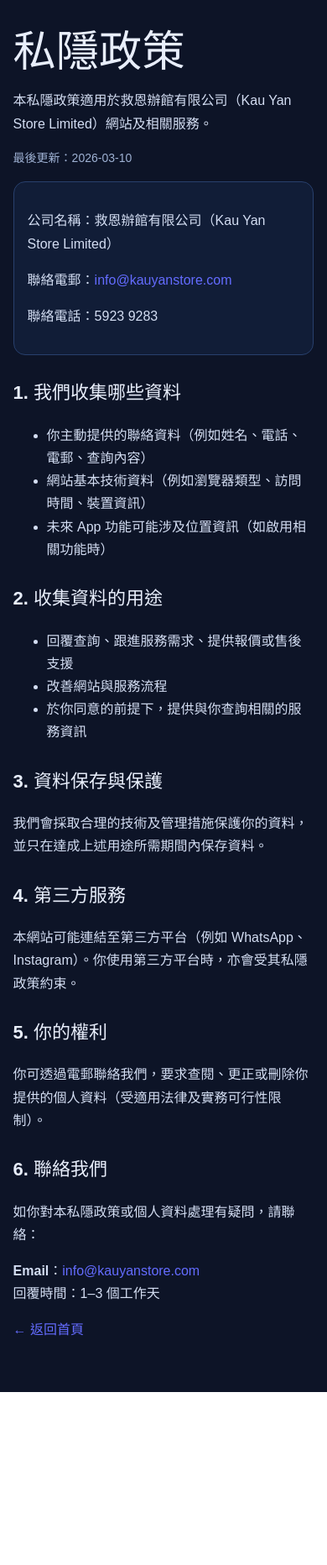
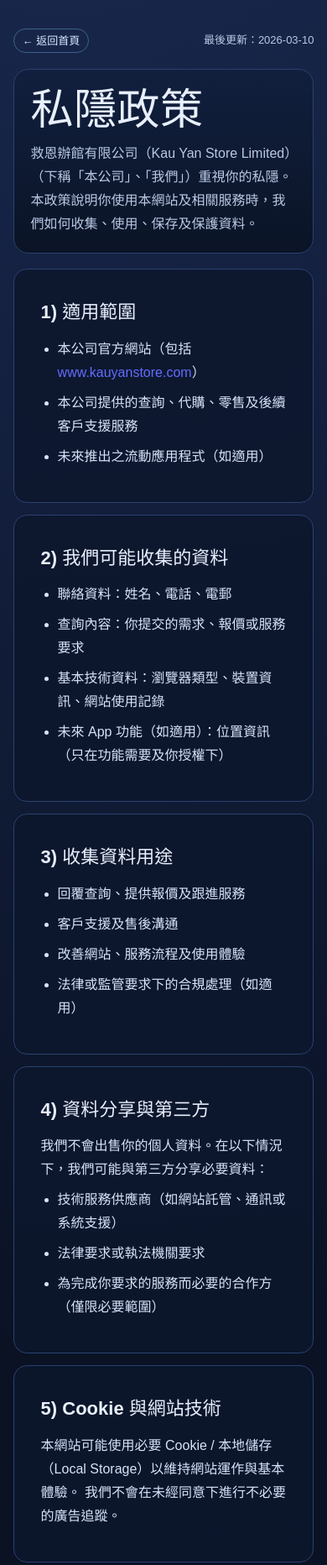
Before and after one commit to kauyanhk/kauyan-website, a website built with Vite: page privacy.html in a window 390 px wide. Shown: the top 1864 px of the page at 84% size. Before the commit the page ends 1658 px from the top, so only its background shows below. Built offline with nearby package versions, Linux system fonts and the light colour scheme.

Commit message:
Revamp privacy policy page with full structured policy and UI

```diff
--- a/privacy.html
+++ b/privacy.html
@@ -4,71 +4,240 @@
   <meta charset="UTF-8" />
   <meta name="viewport" content="width=device-width, initial-scale=1.0" />
   <title>私隱政策｜救恩辦館有限公司 Kau Yan Store Limited</title>
-  <meta name="description" content="救恩辦館有限公司私隱政策，說明資料收集、使用及聯絡方式。" />
+  <meta name="description" content="救恩辦館有限公司（Kau Yan Store Limited）私隱政策：資料收集、使用、保存、保護及聯絡方式。" />
   <style>
+    :root {
+      --bg: #0a1224;
+      --bg2: #0f1a33;
+      --card: #111f3d;
+      --line: #2a416f;
+      --text: #e8effc;
+      --muted: #b9c8e4;
+      --accent: #7fd8ff;
+      --accent2: #a79bff;
+      --max: 980px;
+    }
+
+    * { box-sizing: border-box; }
+
     body {
       margin: 0;
       font-family: "Noto Sans TC", "PingFang TC", "Microsoft JhengHei", Arial, sans-serif;
-      background: #0d1427;
-      color: #e8eefb;
-      line-height: 1.7;
+      color: var(--text);
+      background: radial-gradient(circle at 15% -10%, #1a2a52 0%, var(--bg) 50%, #080f1f 100%);
+      line-height: 1.75;
     }
-    .wrap { width: min(92%, 860px); margin: 0 auto; padding: 34px 0 44px; }
-    h1 { margin: 0 0 12px; font-size: clamp(28px, 4vw, 42px); }
-    h2 { margin-top: 26px; font-size: 22px; }
-    p, li { color: #d4def3; }
-    a { color: #8edbff; }
-    .box {
-      margin-top: 16px;
-      border: 1px solid #28406d;
+
+    .wrap {
+      width: min(92%, var(--max));
+      margin: 0 auto;
+      padding: 34px 0 42px;
+    }
+
+    .top {
+      margin-bottom: 20px;
+      display: flex;
+      flex-wrap: wrap;
+      gap: 10px;
+      align-items: center;
+      justify-content: space-between;
+    }
+
+    .crumb a {
+      color: #d7e8ff;
+      text-decoration: none;
+      border: 1px solid rgba(127, 216, 255, .35);
+      border-radius: 999px;
+      padding: 6px 10px;
+      font-size: 13px;
+    }
+
+    .last-updated {
+      color: var(--muted);
+      font-size: 13px;
+    }
+
+    .hero {
+      border: 1px solid var(--line);
+      border-radius: 18px;
+      padding: clamp(20px, 3vw, 30px);
+      background: linear-gradient(180deg, rgba(17, 31, 61, .95), rgba(10, 19, 37, .95));
+      margin-bottom: 18px;
+    }
+
+    h1 {
+      margin: 0 0 10px;
+      font-size: clamp(30px, 4vw, 44px);
+      line-height: 1.2;
+      letter-spacing: .2px;
+    }
+
+    .subtitle {
+      color: var(--muted);
+      margin: 0;
+      max-width: 820px;
+    }
+
+    .card {
+      border: 1px solid var(--line);
+      border-radius: 16px;
+      background: rgba(12, 23, 45, .86);
+      padding: clamp(18px, 2.8vw, 26px);
+      margin-bottom: 14px;
+    }
+
+    h2 {
+      margin: 0 0 10px;
+      font-size: clamp(22px, 3vw, 30px);
+    }
+
+    p, li {
+      color: #d7e3f9;
+      margin: 0 0 8px;
+    }
+
+    ul {
+      margin: 0;
+      padding-left: 20px;
+    }
+
+    .contact-box {
+      border: 1px solid rgba(127, 216, 255, .45);
       border-radius: 14px;
-      padding: 16px;
-      background: #111d37;
+      background: rgba(15, 30, 58, .8);
+      padding: 14px;
+      margin-top: 10px;
     }
-    .muted { color: #9eb1d3; font-size: 14px; }
+
+    .contact-box strong {
+      color: #dff7ff;
+    }
+
+    a { color: var(--accent); }
+
+    footer {
+      border-top: 1px solid rgba(101, 128, 178, .35);
+      margin-top: 14px;
+      padding-top: 16px;
+      color: #a6b9dc;
+      font-size: 14px;
+      text-align: center;
+    }
   </style>
 </head>
 <body>
   <main class="wrap">
-    <h1>私隱政策</h1>
-    <p>本私隱政策適用於救恩辦館有限公司（Kau Yan Store Limited）網站及相關服務。</p>
-    <p class="muted">最後更新：2026-03-10</p>
-
-    <div class="box">
-      <p><strong>公司名稱：</strong>救恩辦館有限公司（Kau Yan Store Limited）</p>
-      <p><strong>聯絡電郵：</strong><a href="mailto:info@kauyanstore.com">info@kauyanstore.com</a></p>
-      <p><strong>聯絡電話：</strong>5923 9283</p>
+    <div class="top">
+      <div class="crumb"><a href="index.html">← 返回首頁</a></div>
+      <div class="last-updated">最後更新：2026-03-10</div>
     </div>
 
-    <h2>1. 我們收集哪些資料</h2>
-    <ul>
-      <li>你主動提供的聯絡資料（例如姓名、電話、電郵、查詢內容）</li>
-      <li>網站基本技術資料（例如瀏覽器類型、訪問時間、裝置資訊）</li>
-      <li>未來 App 功能可能涉及位置資訊（如啟用相關功能時）</li>
-    </ul>
+    <section class="hero">
+      <h1>私隱政策</h1>
+      <p class="subtitle">
+        救恩辦館有限公司（Kau Yan Store Limited）（下稱「本公司」、「我們」）重視你的私隱。
+        本政策說明你使用本網站及相關服務時，我們如何收集、使用、保存及保護資料。
+      </p>
+    </section>
 
-    <h2>2. 收集資料的用途</h2>
-    <ul>
-      <li>回覆查詢、跟進服務需求、提供報價或售後支援</li>
-      <li>改善網站與服務流程</li>
-      <li>於你同意的前提下，提供與你查詢相關的服務資訊</li>
-    </ul>
+    <section class="card">
+      <h2>1) 適用範圍</h2>
+      <ul>
+        <li>本公司官方網站（包括 <a href="https://www.kauyanstore.com">www.kauyanstore.com</a>）</li>
+        <li>本公司提供的查詢、代購、零售及後續客戶支援服務</li>
+        <li>未來推出之流動應用程式（如適用）</li>
+      </ul>
+    </section>
 
-    <h2>3. 資料保存與保護</h2>
-    <p>我們會採取合理的技術及管理措施保護你的資料，並只在達成上述用途所需期間內保存資料。</p>
+    <section class="card">
+      <h2>2) 我們可能收集的資料</h2>
+      <ul>
+        <li>聯絡資料：姓名、電話、電郵</li>
+        <li>查詢內容：你提交的需求、報價或服務要求</li>
+        <li>基本技術資料：瀏覽器類型、裝置資訊、網站使用記錄</li>
+        <li>未來 App 功能（如適用）：位置資訊（只在功能需要及你授權下）</li>
+      </ul>
+    </section>
 
-    <h2>4. 第三方服務</h2>
-    <p>本網站可能連結至第三方平台（例如 WhatsApp、Instagram）。你使用第三方平台時，亦會受其私隱政策約束。</p>
+    <section class="card">
+      <h2>3) 收集資料用途</h2>
+      <ul>
+        <li>回覆查詢、提供報價及跟進服務</li>
+        <li>客戶支援及售後溝通</li>
+        <li>改善網站、服務流程及使用體驗</li>
+        <li>法律或監管要求下的合規處理（如適用）</li>
+      </ul>
+    </section>
 
-    <h2>5. 你的權利</h2>
-    <p>你可透過電郵聯絡我們，要求查閱、更正或刪除你提供的個人資料（受適用法律及實務可行性限制）。</p>
+    <section class="card">
+      <h2>4) 資料分享與第三方</h2>
+      <p>我們不會出售你的個人資料。在以下情況下，我們可能與第三方分享必要資料：</p>
+      <ul>
+        <li>技術服務供應商（如網站託管、通訊或系統支援）</li>
+        <li>法律要求或執法機關要求</li>
+        <li>為完成你要求的服務而必要的合作方（僅限必要範圍）</li>
+      </ul>
+    </section>
 
-    <h2>6. 聯絡我們</h2>
-    <p>如你對本私隱政策或個人資料處理有疑問，請聯絡：</p>
-    <p><strong>Email：</strong><a href="mailto:info@kauyanstore.com">info@kauyanstore.com</a><br/>
-    <strong>回覆時間：</strong>1–3 個工作天</p>
+    <section class="card">
+      <h2>5) Cookie 與網站技術</h2>
+      <p>
+        本網站可能使用必要 Cookie / 本地儲存（Local Storage）以維持網站運作與基本體驗。
+        我們不會在未經同意下進行不必要的廣告追蹤。
+      </p>
+    </section>
 
-    <p><a href="index.html">← 返回首頁</a></p>
+    <section class="card">
+      <h2>6) 資料保存</h2>
+      <p>
+        我們只會在達成收集目的所需期間內保存資料，並於不再需要時刪除或匿名化處理
+        （法律另有要求除外）。
+      </p>
+    </section>
+
+    <section class="card">
+      <h2>7) 資料安全</h2>
+      <p>
+        我們採取合理技術及管理措施保障資料安全（例如權限控管、傳輸保護等）。
+        但請理解，互聯網傳輸及電子儲存無法保證 100% 絕對安全。
+      </p>
+    </section>
+
+    <section class="card">
+      <h2>8) 你的權利</h2>
+      <ul>
+        <li>查閱我們持有的你的個人資料</li>
+        <li>要求更正不準確資料</li>
+        <li>在合理情況下要求刪除資料</li>
+      </ul>
+      <p>如需行使上述權利，請透過本頁下方聯絡方式與我們聯絡。</p>
+    </section>
+
+    <section class="card">
+      <h2>9) 未成年人</h2>
+      <p>本公司不會刻意收集未成年人個人資料。若你為未成年人，請在家長或監護人同意下使用本服務。</p>
+    </section>
+
+    <section class="card">
+      <h2>10) 政策更新</h2>
+      <p>我們可不時更新本政策。更新版本會於本頁公布，並註明最後更新日期。</p>
+    </section>
+
+    <section class="card">
+      <h2>11) 聯絡我們</h2>
+      <p>如你有任何私隱查詢，請聯絡：</p>
+      <div class="contact-box">
+        <p><strong>公司名稱：</strong>救恩辦館有限公司（Kau Yan Store Limited）</p>
+        <p><strong>電郵：</strong><a href="mailto:info@kauyanstore.com">info@kauyanstore.com</a></p>
+        <p><strong>電話 / WhatsApp：</strong>5923 9283</p>
+        <p><strong>地址：</strong>香港新界荃灣柴灣角街83-93號榮興工業大廈11樓12B室</p>
+        <p><strong>一般回覆時間：</strong>1–3 個工作天</p>
+      </div>
+    </section>
+
+    <footer>
+      <p>© 2026 Kau Yan Store Limited. All Rights Reserved.</p>
+    </footer>
   </main>
 </body>
 </html>
```
